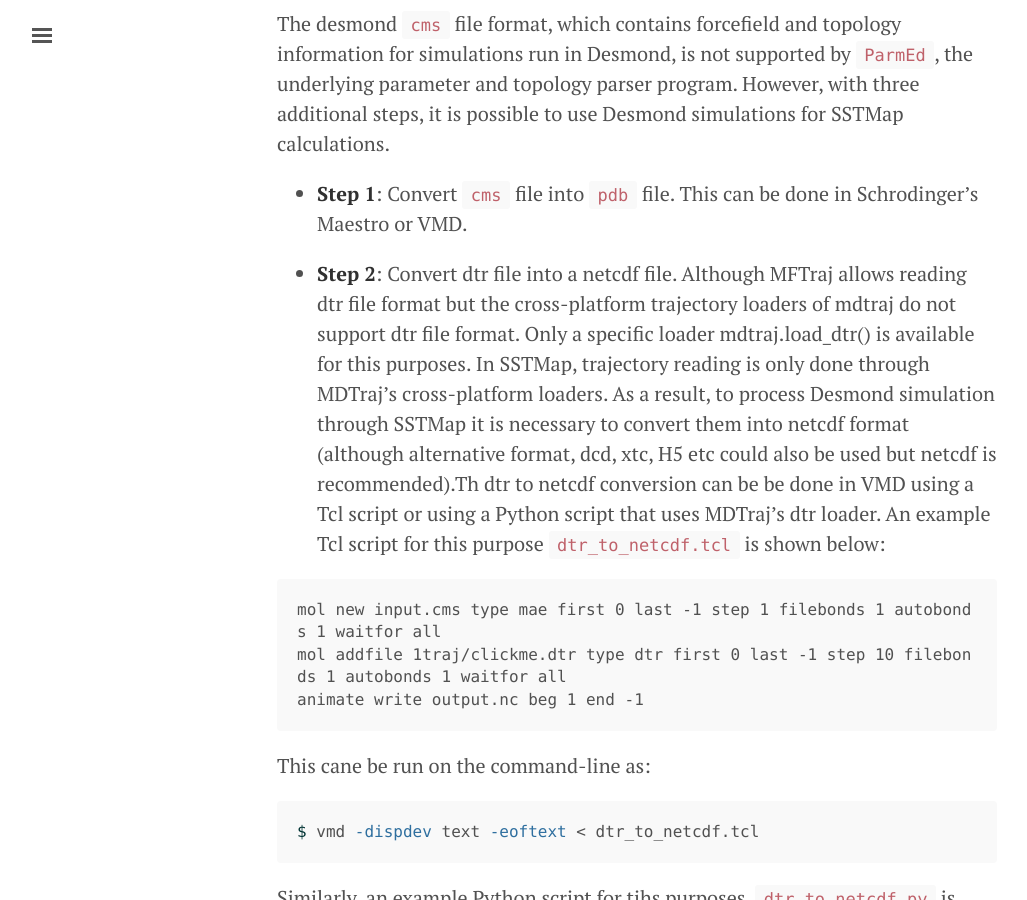
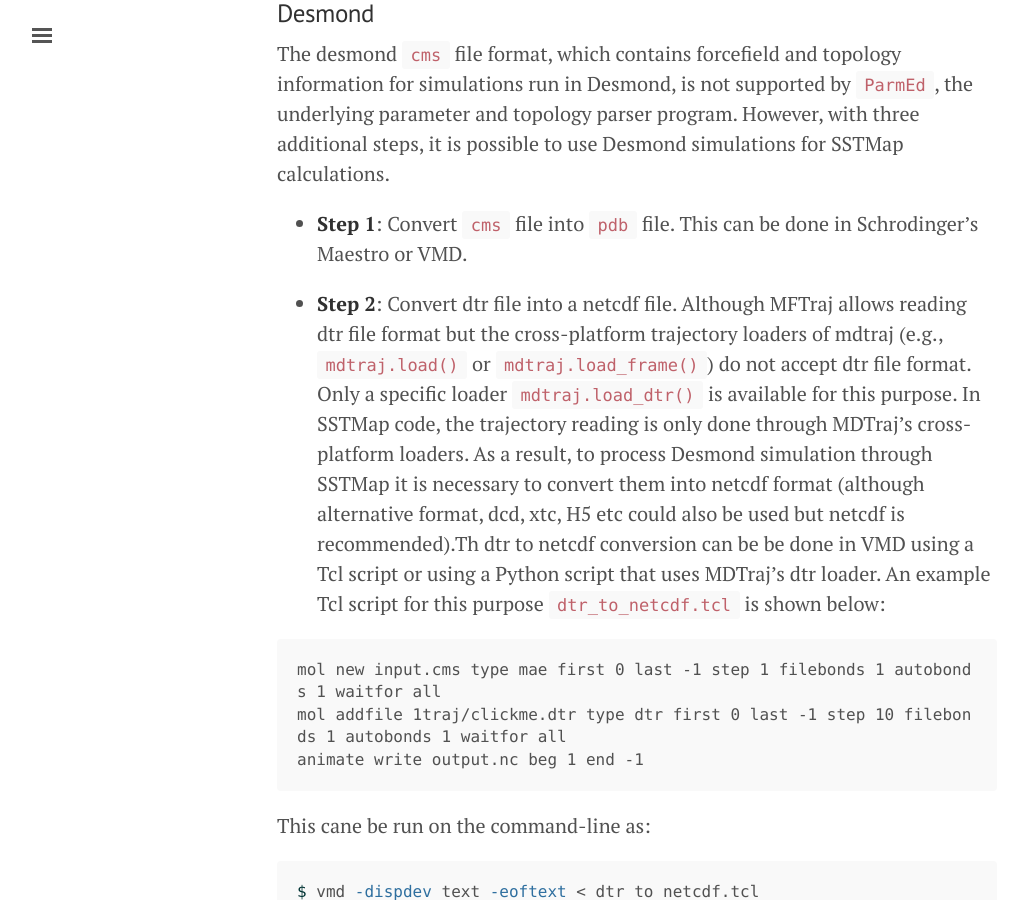
Before and after one commit to KurtzmanLab/SSTMap, a Jekyll site: the page built from _posts/2017-05-03-simple-examples.md, in a window 1280 px wide and 900 px high, scrolled down 4405 px. Shown: the whole window, without its empty margins (3-1030 px from the left). Built offline with Jekyll 4.4.1, drawn with Linux system fonts in a browser that asks for light colours; formulas are drawn with MathJax 3; some of the changed text lies outside the part shown.

Commit message:
Update 2017-05-03-simple-examples.md

````diff
--- a/_posts/2017-05-03-simple-examples.md
+++ b/_posts/2017-05-03-simple-examples.md
@@ -85,7 +85,7 @@
 
 Since amber prmtop file contains both non-bonded parameters and topology information for the system, therefore, you can leave out the `-p` flag, which is used to specify additional parameter files.
 ### Charmm
-The `-p` flag is mandatory for (Charmm, NAMD, Gromacs). For these package, in order to obtain non-bonded parameters for energy calculation, additional files are required by the underlying Parmed parsers. When not sure, what additional files to provide, just run the run_hsa or run_gist, without `-p` flag and the help message will let you know what files to provide, e.g.,
+The `-p` flag is mandatory for (Charmm, NAMD, Gromacs). For these package, in order to obtain non-bonded parameters for energy calculation, additional files are required by the underlying `Parmed` parsers. When not sure of what additional files to provide, just run the `run_hsa` or `run_gist` on your system, without the `-p` flag and the help message will let you know what files to provide, e.g.,
 
 ```
 $ run_hsa -i testcase.psf -t md100ps.dcd -l ligand.pdb -s 0 -f 100 -o testcase
@@ -114,7 +114,7 @@
 
 * <strong>Step 1</strong>: Convert `cms` file into `pdb` file. This can be done in Schrodinger's Maestro or VMD.
 
-* <strong>Step 2</strong>: Convert dtr file into a netcdf file. Although MFTraj allows reading dtr file format but the cross-platform trajectory loaders of mdtraj do not support dtr file format. Only a specific loader mdtraj.load_dtr() is available for this purposes. In SSTMap, trajectory reading is only done through MDTraj's cross-platform loaders. As a result, to process Desmond simulation through SSTMap it is necessary to convert them into netcdf format (although alternative format, dcd, xtc, H5 etc could also be used but netcdf is recommended).Th dtr to netcdf conversion can be be done in VMD using a Tcl script or using a Python script that uses MDTraj's dtr loader. An example Tcl script for this purpose `dtr_to_netcdf.tcl` is shown below:
+* <strong>Step 2</strong>: Convert dtr file into a netcdf file. Although MFTraj allows reading dtr file format but the cross-platform trajectory loaders of mdtraj (e.g., `mdtraj.load()` or `mdtraj.load_frame()`) do not accept dtr file format. Only a specific loader `mdtraj.load_dtr()` is available for this purpose. In SSTMap code, the trajectory reading is only done through MDTraj's cross-platform loaders. As a result, to process Desmond simulation through SSTMap it is necessary to convert them into netcdf format (although alternative format, dcd, xtc, H5 etc could also be used but netcdf is recommended).Th dtr to netcdf conversion can be be done in VMD using a Tcl script or using a Python script that uses MDTraj's dtr loader. An example Tcl script for this purpose `dtr_to_netcdf.tcl` is shown below:
 
 ```tcl
 mol new input.cms type mae first 0 last -1 step 1 filebonds 1 autobonds 1 waitfor all
````
Also changed, not shown: other parts of _posts/2017-05-03-simple-examples.md (+1 -1 lines).
